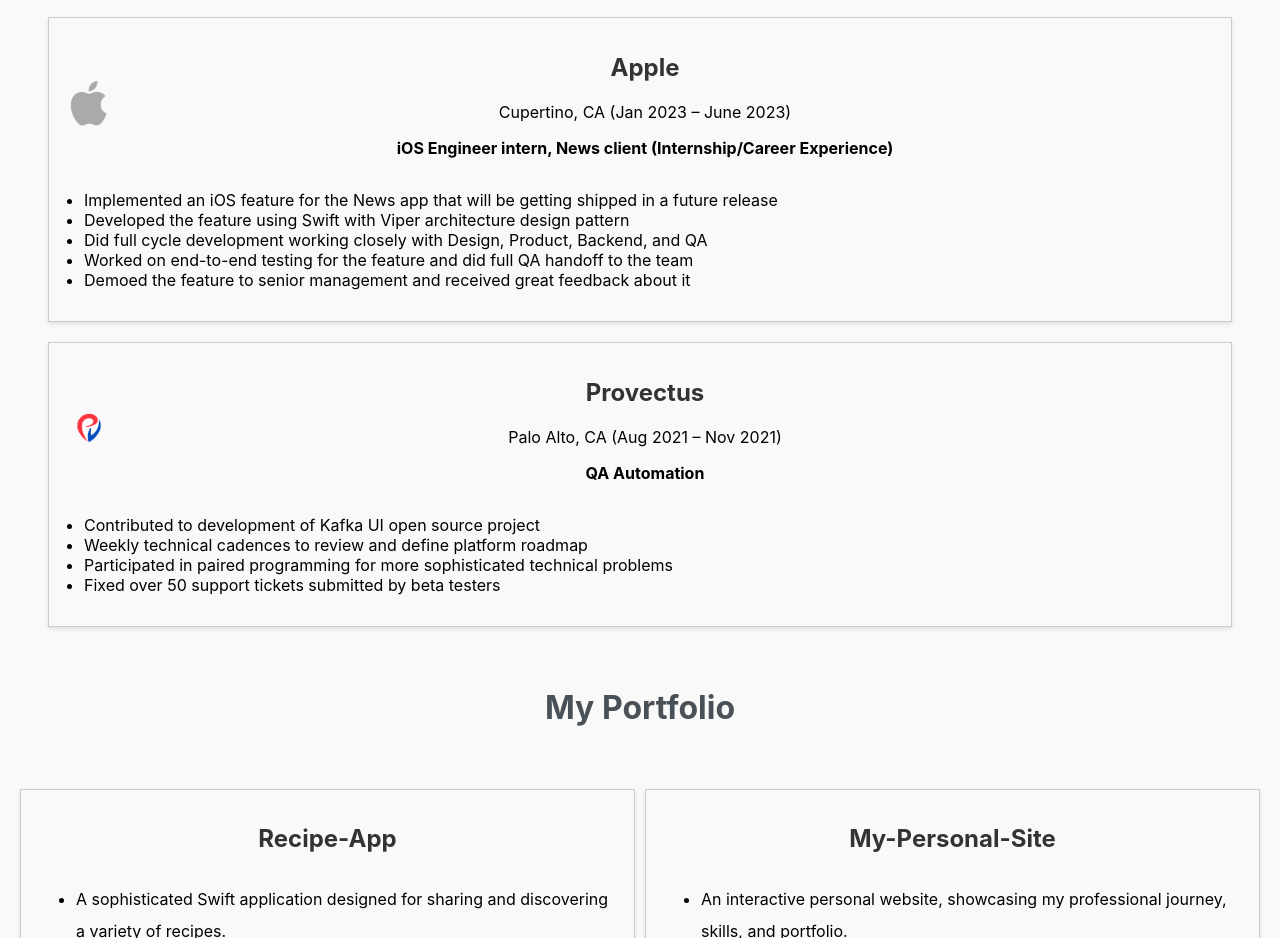
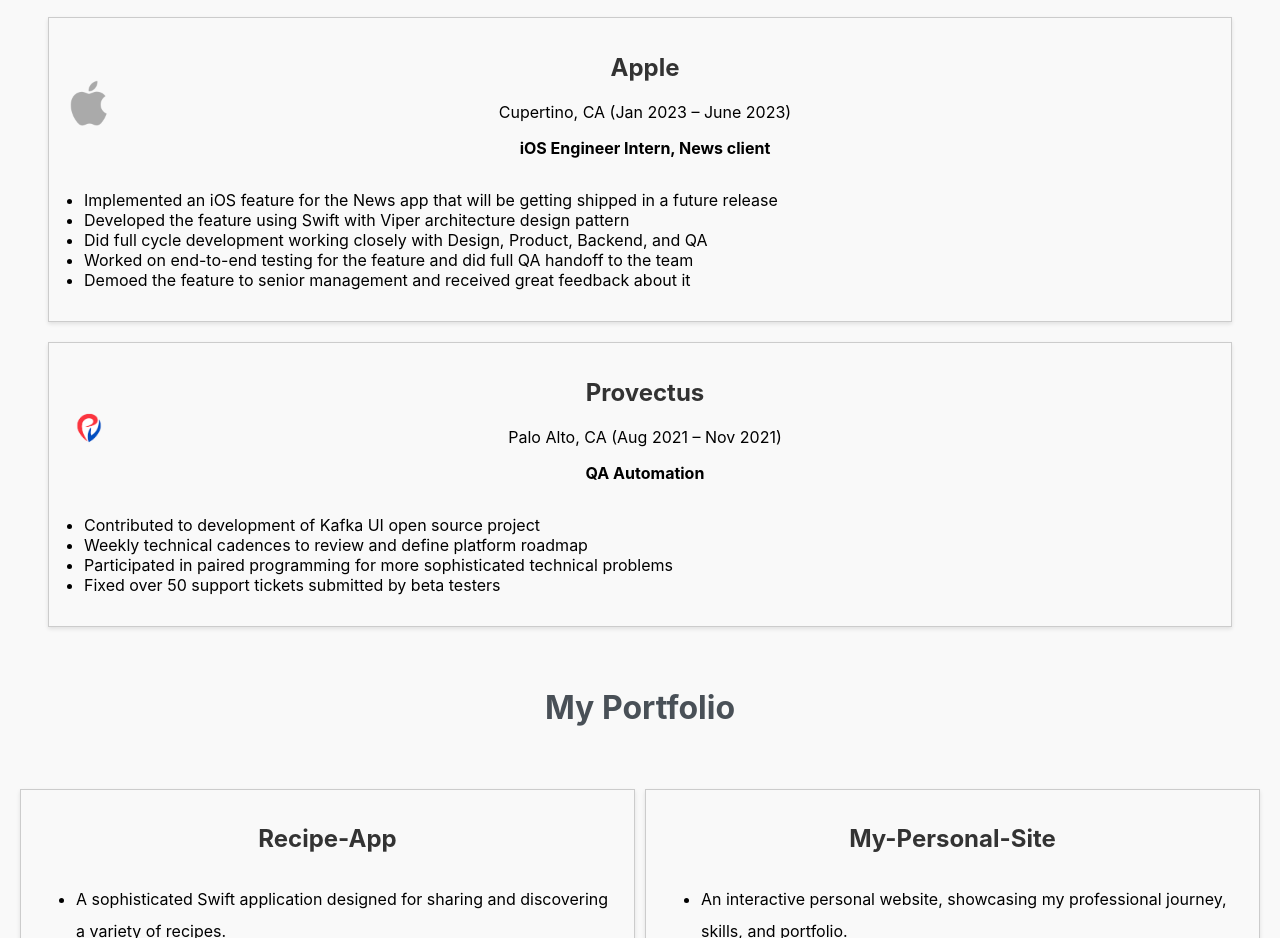
Before and after one commit to Alex-Shirazi1/My-Personal-Site, a React (Create React App) app in the folder my-personal-site/: page / in a window 1280 px wide. Shown: the part 1100-2038 px from the top of the page. Built offline with nearby package versions, Linux system fonts and the light colour scheme.

Commit message:
Fixed experience

```diff
--- a/my-personal-site/src/components/Experience.js
+++ b/my-personal-site/src/components/Experience.js
@@ -3,7 +3,7 @@ const experiences = [
         company: 'Apple',
         location: 'Cupertino, CA',
         duration: 'Jan 2023 – June 2023',
-        role: 'iOS Engineer intern, News client (Internship/Career Experience)',
+        role: 'iOS Engineer Intern, News client',
         logo: `${process.env.PUBLIC_URL}/apple-logo.png`,
         tasks: [
             'Implemented an iOS feature for the News app that will be getting shipped in a future release',
```
